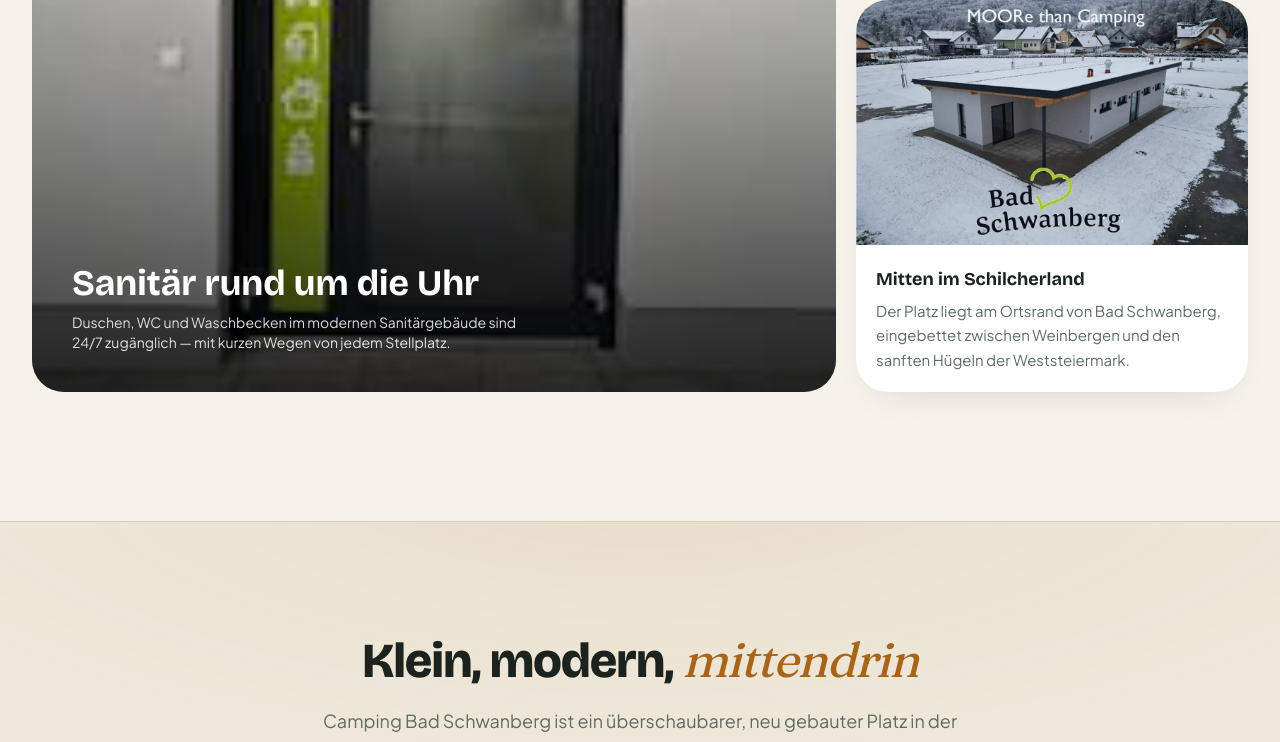
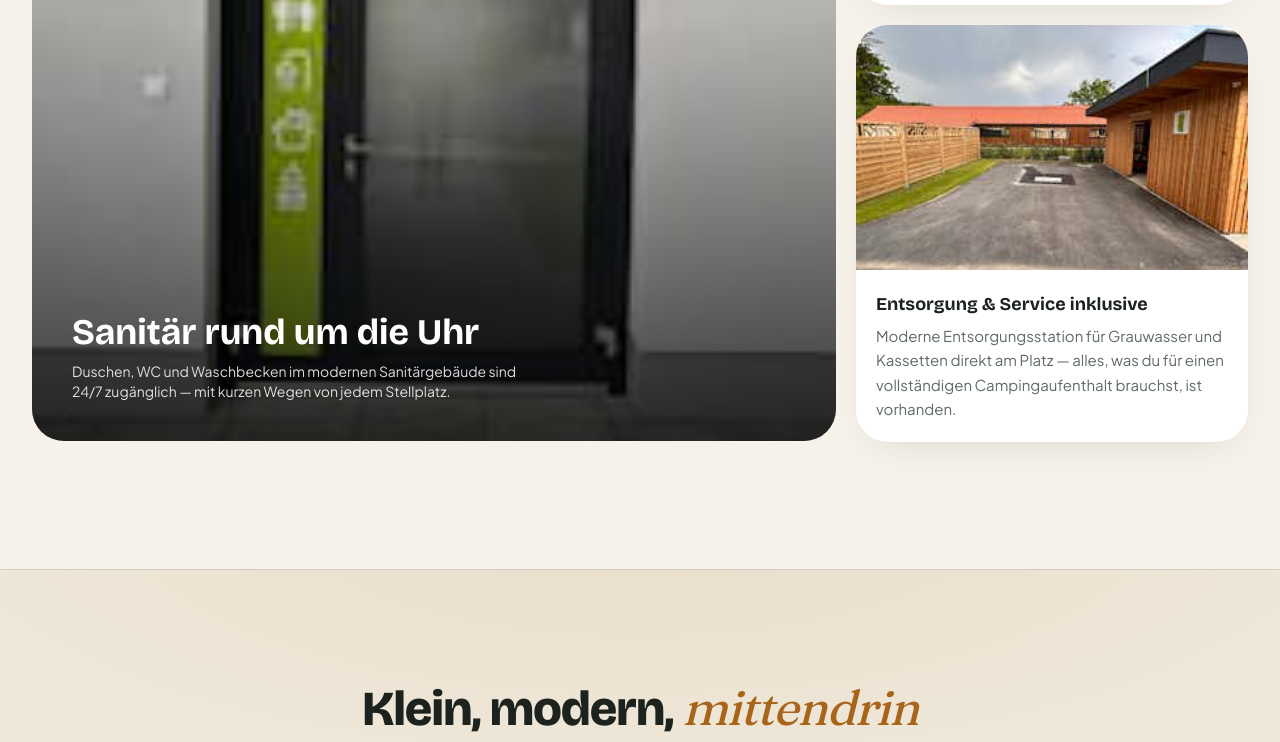
Before and after one commit to Lellino-Elias/campingbadschwanberg-camping-demo, a Next.js app: page / in a window 1280 px wide. Shown: the part 2565-3307 px from the top of the page. Built offline with nearby package versions, Linux system fonts and the light colour scheme.

Commit message:
campingbadschwanberg — campsite demo 2026-06-13 01:59:49

```diff
--- a/src/content/campsites/campingbadschwanberg.ts
+++ b/src/content/campsites/campingbadschwanberg.ts
@@ -78,9 +78,9 @@ const campingbadschwanberg: CampsiteConfig = {
         image: { src: `${IMG}/award-f0a913ccb5.png`, alt: "Lageplan des Campingplatzes Bad Schwanberg mit 24 Stellplätzen" },
       },
       {
-        title: "Mitten im Schilcherland",
-        text: "Der Platz liegt am Ortsrand von Bad Schwanberg, eingebettet zwischen Weinbergen und den sanften Hügeln der Weststeiermark.",
-        image: { src: `${IMG}/gallery-401fdbd176.webp`, alt: "Camping Bad Schwanberg im Schilcherland aus der Vogelperspektive" },
+        title: "Entsorgung & Service inklusive",
+        text: "Moderne Entsorgungsstation für Grauwasser und Kassetten direkt am Platz — alles, was du für einen vollständigen Campingaufenthalt brauchst, ist vorhanden.",
+        image: { src: `${IMG}/award-9321fc4872.png`, alt: "Entsorgungsstation und Servicebereich am Campingplatz Bad Schwanberg" },
       },
     ],
   },
```
Also changed, not shown: public/campsites/campingbadschwanberg/award-9321fc4872.png (added), public/campsites/campingbadschwanberg/gallery-401fdbd176.webp (deleted).
